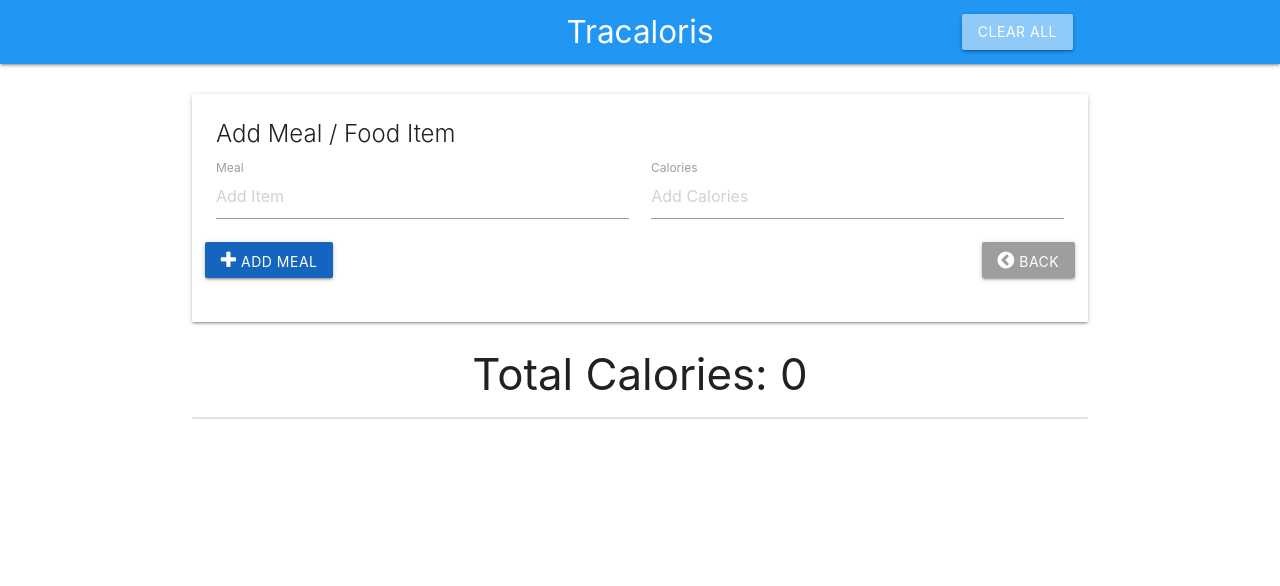
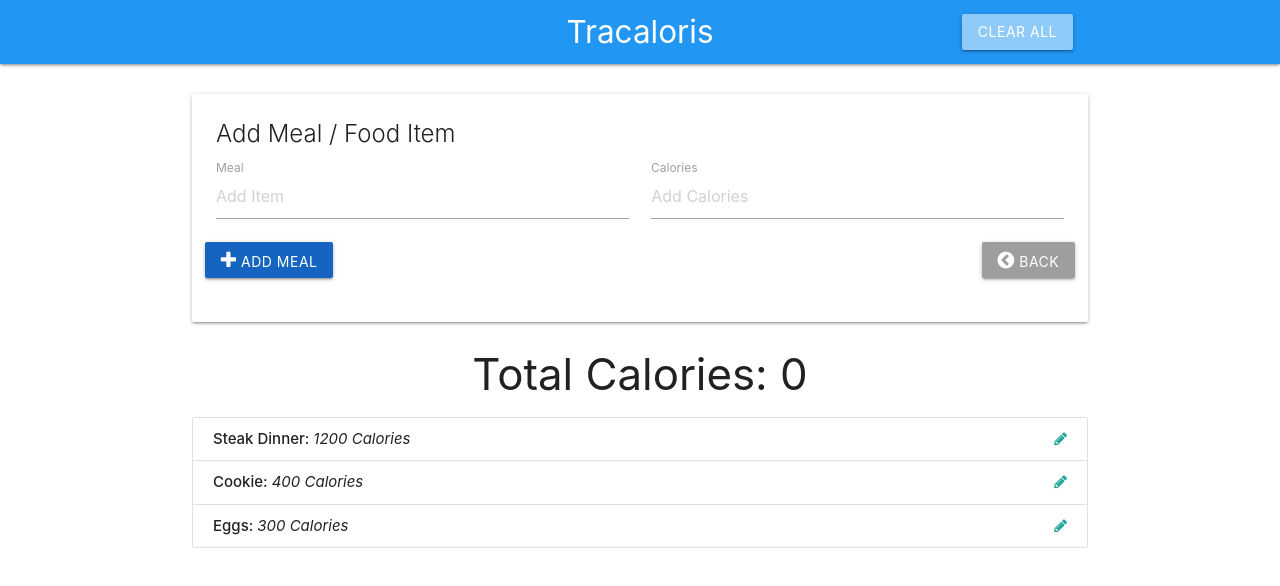
Before and after one commit to phamin2001/Tracalorie, a plain HTML site: page index.html in a window 1280 px wide. Drawn offline with nearby package versions, Linux system fonts and the light colour scheme.

Commit message:
Get & Populate Items

```diff
--- a/app.js
+++ b/app.js
@@ -1,9 +1,4 @@
 // Storage Controller
-
-
-
-
-
 
 // Item Controller
 const ItemCtrl = (function () {
@@ -27,31 +22,52 @@ const ItemCtrl = (function () {
 
   // Public Controller
   return {
+    getItems: function () {
+      return data.items;
+    },
     logData: function () {
       return data;
     }
   };
 })();
 
+// UI Controller
+const UICtrl = (function () {
+  const UISelector = {
+    itemList: '#item-list'
+  }
 
 
+  // Public methods
+  return {
+    populateItemList: function (items) {
+      let html = '';
 
+      items.forEach(item => {
+        html += `
+          <li class="collection-item" id="item-${item.id}">
+            <strong>${item.name}: </strong> <em>${item.calories} Calories</em>
+            <a href="#" class="secondary-content"><i class="edit-item fa fa-pencil"></i></a>
+          </li>
+        `;
+      });
 
-// UI Controller
-const UICtrl = (function () {
-  // Public methods
-  return {};
+      // Insert list items
+      document.querySelector(UISelector.itemList).innerHTML = html;
+    }
+  };
 })();
-
-
-
 
 // App Controller
 const App = (function (ItemCtrl, UICtrl) {
   // Public methods
   return {
     init: function () {
-      console.log('Initializing App...');
+      // Fetch items from data sructure
+      const items = ItemCtrl.getItems();
+
+      // Populate list with items
+      UICtrl.populateItemList(items);
     }
   };
 })(ItemCtrl, UICtrl);
```
Also changed, not shown: index.html (+3 -3 lines).
